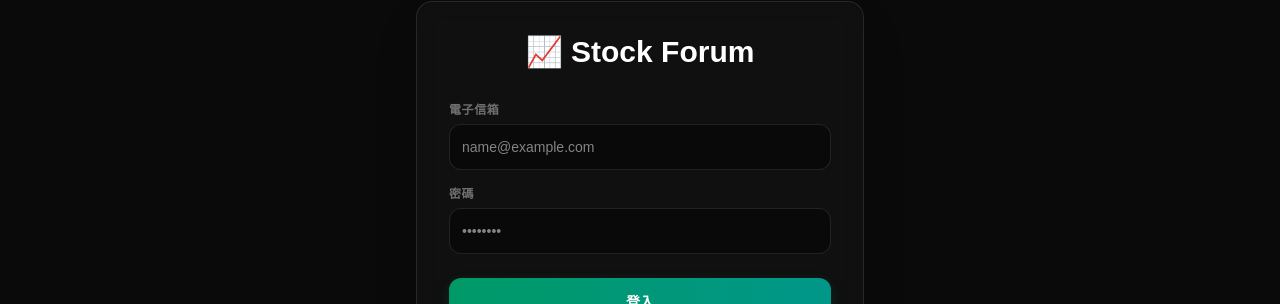
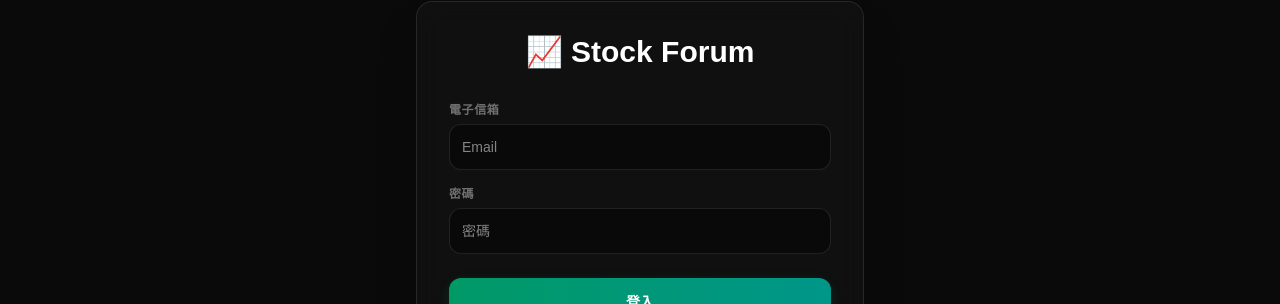
Before and after one commit to AlexTsao13/stock-forum, a Next.js app: page /login in a window 1280 px wide. Shown: the part 206-510 px from the top of the page. Built offline with nearby package versions, Linux system fonts and the light colour scheme; no server answers.

Commit message:
adjust login placeholder

```diff
--- a/src/app/(auth)/login/page.tsx
+++ b/src/app/(auth)/login/page.tsx
@@ -53,7 +53,7 @@ export default function LoginPage() {
             <input
               name="email"
               type="email"
-              placeholder="name@example.com"
+              placeholder="Email"
               value={email}
               onChange={(e) => setEmail(e.target.value)}
               required
@@ -69,7 +69,7 @@ export default function LoginPage() {
             <input
               name="password"
               type="password"
-              placeholder="••••••••"
+              placeholder="密碼"
               value={password}
               onChange={(e) => setPassword(e.target.value)}
               required
```
